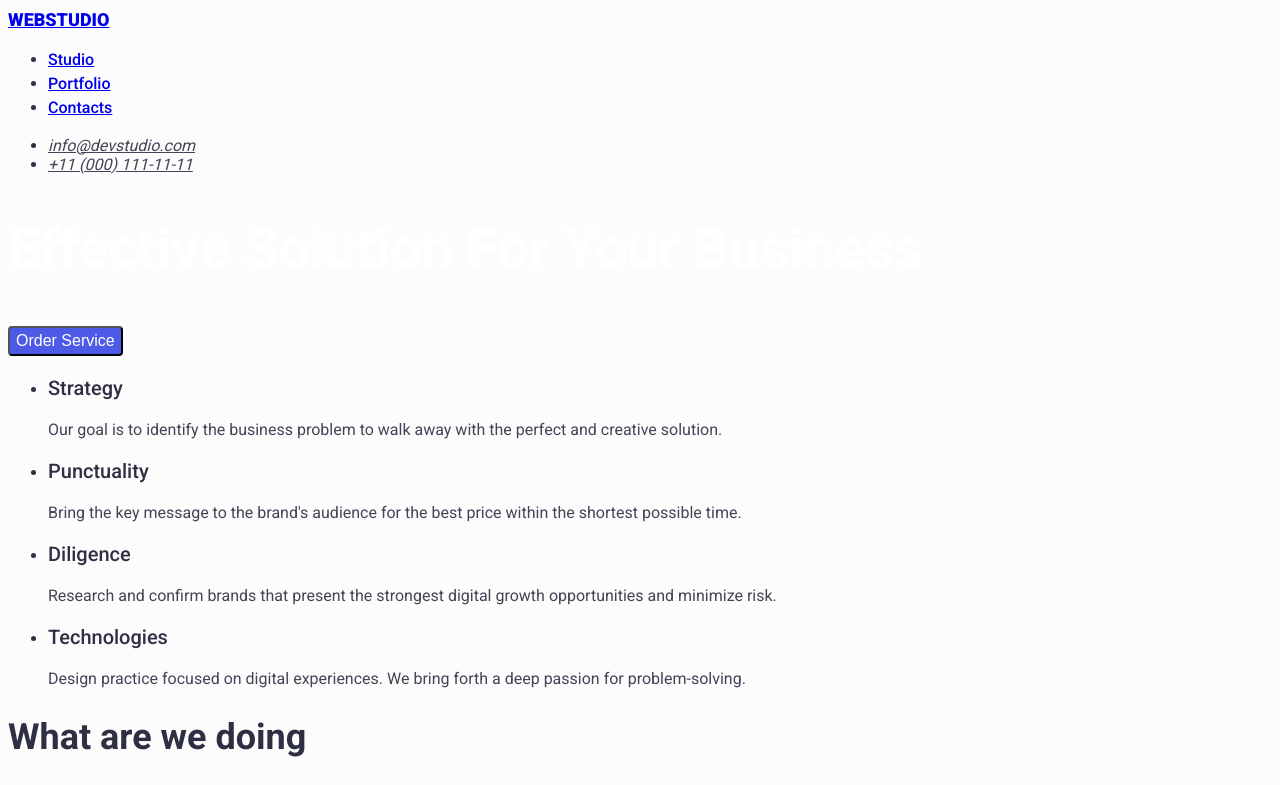
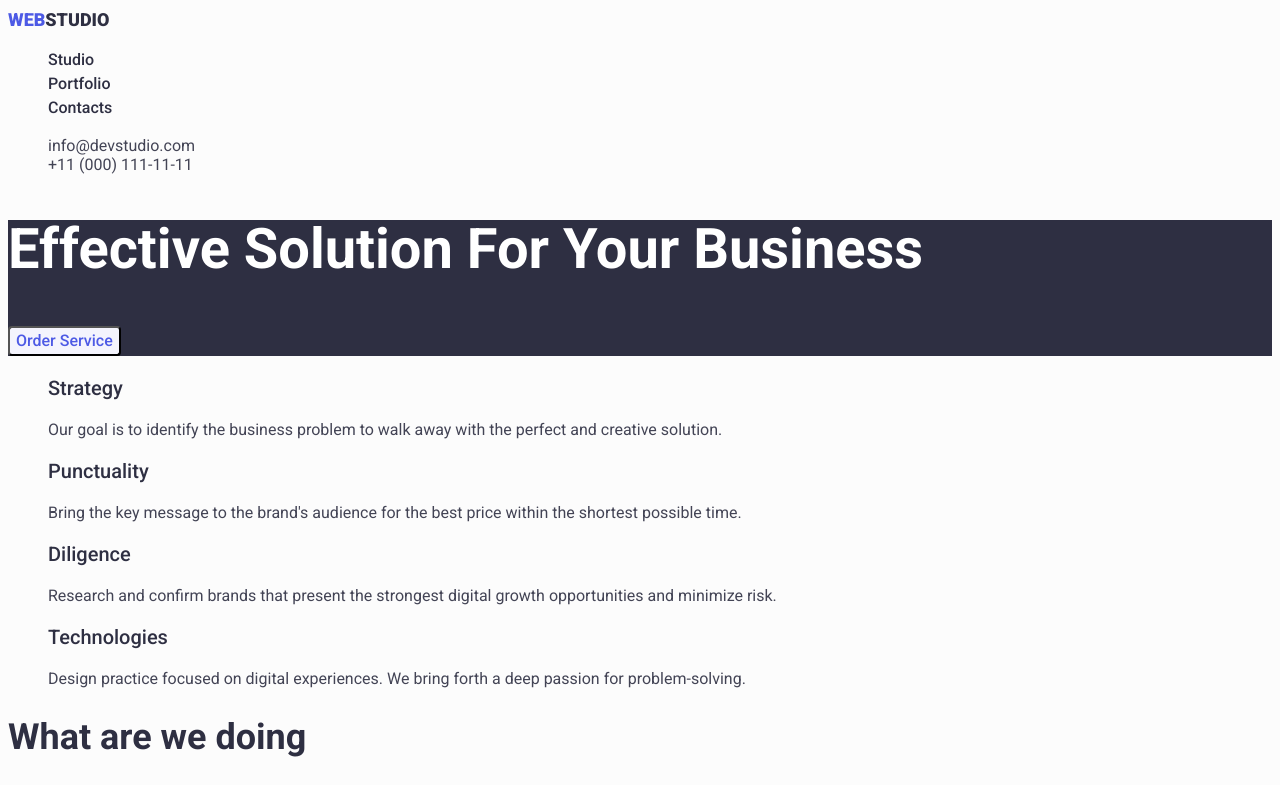
Before and after one commit to ArturMykhailiuk/ArturMykhailiuk.github.io, a plain HTML site: page index.html in a window 1280 px wide. Shown: the top 785 px of the page. Drawn offline with Linux system fonts and the light colour scheme.

Commit message:
add changes for style

```diff
--- a/css/style.css
+++ b/css/style.css
@@ -11,8 +11,8 @@ body {
   background-color: var(--primary-background-color);
 }
 
-span{
-  color: var(--primary-navyblue-color);
+span.header-logo{
+  color: var(--primary-bluenavy-color);
 }
 
 span.footer-logo{
@@ -20,14 +20,17 @@ span.footer-logo{
 }
 
 .logo-link {
+  font-family: "Roboto", sans-serif;
   font-size: 18px;
   font-weight: 800;
   line-height: 1.31;
+  color: var(--primary-iris-color)
 }
 .nav-link {
   font-size: 16px;
   font-weight: 500;
   line-height: 1.5;
+  color: var(--primary-bluenavy-color)
 }
 .address-link {
   font-size: 16px;
@@ -52,8 +55,20 @@ span.footer-logo{
   color: var(--primary-iris-color);
   border-radius: 4px;
   cursor: pointer;
+  font-family: inherit;
 }
 
+li {
+  list-style: none;
+}
+
+a {
+  text-decoration: none;
+}
+
+section.hero{
+  background-color: var(--primary-bluenavy-color);
+}
 h1 {
   font-size: 56px;
   font-weight: 700;
@@ -84,6 +99,10 @@ p {
   color: var(--primary-slate-color);
 }
 
+footer {
+  background-color: var(--primary-bluenavy-color);
+}
+
 p.footer-text {
   color: #f4f4fd;
 }
@@ -103,6 +122,10 @@ p.footer-text {
   color: var(--primary-iris-color);
 }
 
+.address-link{
+  font-style: normal;
+}
+
 .address-link:hover,
 .address-link:focus {
   color: var(--primary-iris-color);
--- a/index.html
+++ b/index.html
@@ -13,7 +13,7 @@
   <body>
     <header>
       <nav>
-        <a href="./index.html" class="logo-link"><span>WEB</span>STUDIO</a>
+        <a href="./index.html" class="logo-link">WEB<span class="header-logo">STUDIO</span></a>
         <ul>
           <li><a class="nav-link" href="./index.html">Studio</a></li>
           <li><a class="nav-link" href="./portfolio.html">Portfolio</a></li>
@@ -36,9 +36,9 @@
       </address>
     </header>
     <main>
-      <section>
+      <section class="hero">
         <h1>Effective Solution For Your Business</h1>
-        <button class="button-order-service" type="button">
+        <button class="button" type="button">
           Order Service
         </button>
       </section>
```
Also changed, not shown: portfolio.html (+1 -1 lines).
